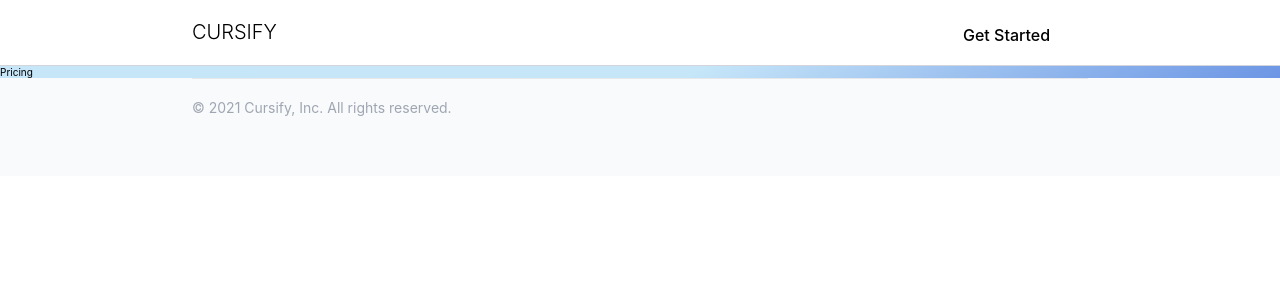
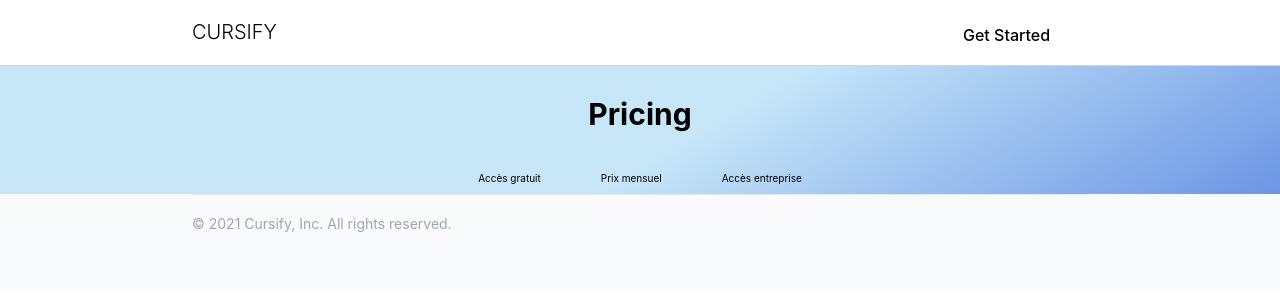
Before and after one commit to YoannBuzenet/ai_next_app, a Next.js app: page /pricing in a window 1280 px wide. Shown: the top 300 px of the page. Built offline with nearby package versions, Linux system fonts and the light colour scheme; no server answers.

Commit message:
css basis of pricing page

```diff
--- a/pages/pricing.js
+++ b/pages/pricing.js
@@ -4,13 +4,17 @@ import styles from "../styles/Pricing.module.css";
 
 const Pricing = () => {
   return (
-    <div className="globalGradient">
-      <div>Pricing</div>
-      <div className={styles.catchphrase}></div>
-      <div className={styles.pricesContainer}>
-        <div className={styles.onePriceDiv}></div>
-        <div className={styles.onePriceDiv}></div>
-        <div className={styles.onePriceDiv}></div>
+    <div className="globalGradient pricing">
+      <div className="container">
+        <div className={styles.titleContainer}>
+          <h1>Pricing</h1>
+        </div>
+        <div className={styles.catchphrase}></div>
+        <div className={styles.pricesContainer}>
+          <div className={styles.onePriceDiv}>Accès gratuit</div>
+          <div className={styles.onePriceDiv}>Prix mensuel</div>
+          <div className={styles.onePriceDiv}>Accès entreprise</div>
+        </div>
       </div>
     </div>
   );
--- a/styles/Pricing.module.css
+++ b/styles/Pricing.module.css
@@ -1,7 +1,21 @@
+.titleContainer {
+  padding: 3rem 0;
+}
+.titleContainer h1 {
+  text-align: center;
+  margin: 0;
+}
+
 .catchphrase {
 }
 
 .pricesContainer {
+  display: flex;
+  justify-content: center;
+}
+
+.pricesContainer > div {
+  margin: 1rem 3rem;
 }
 
 .onePriceDiv {
```
